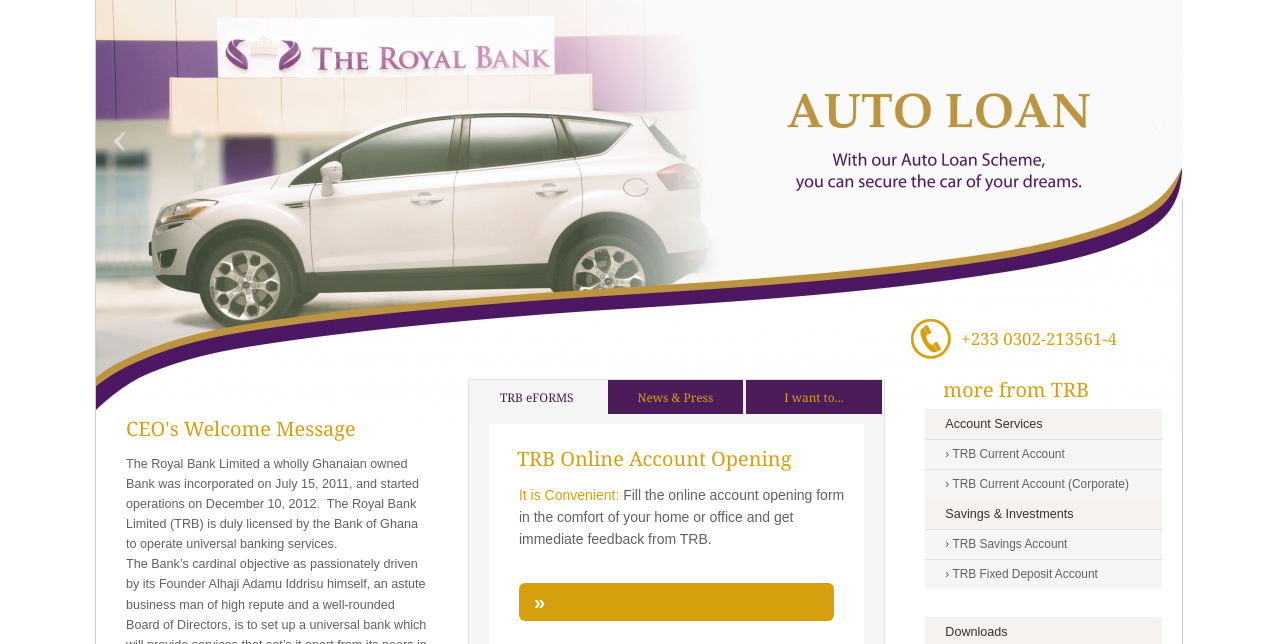
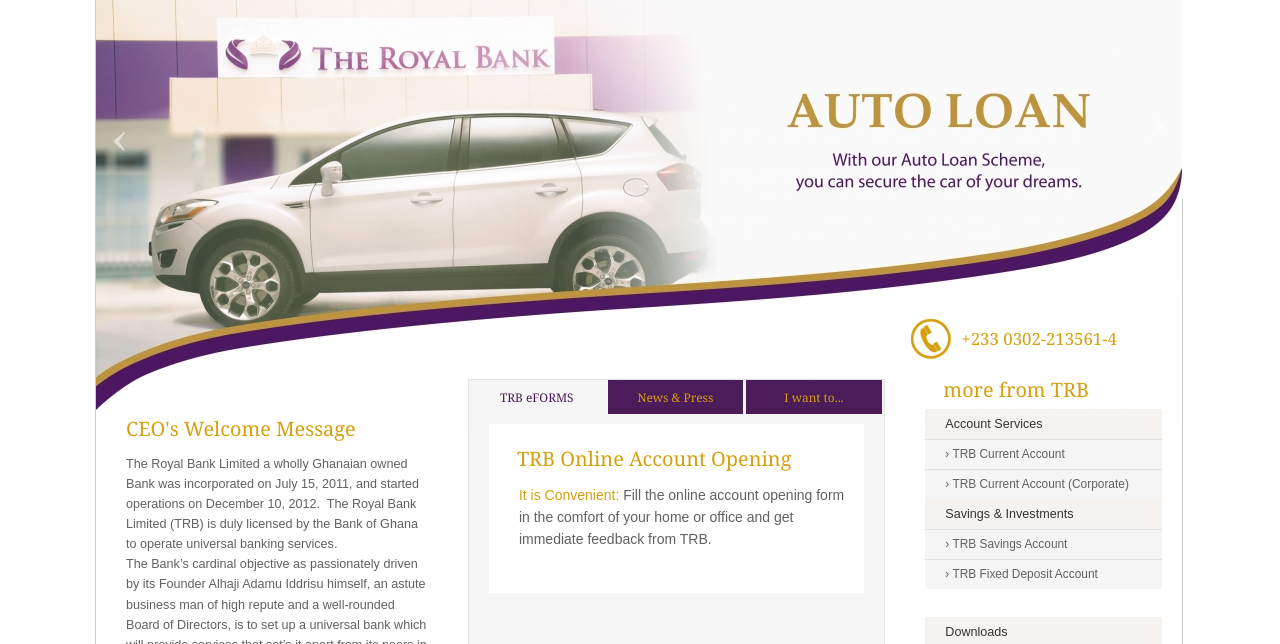
Before and after one commit to idbghana/idbghana.github.io, a plain HTML site: page index1.html in a window 1280 px wide. Shown: the part 136-780 px from the top of the page. Drawn offline with Linux system fonts and the light colour scheme.

Commit message:
fixed errors

```diff
--- a/index1.html
+++ b/index1.html
@@ -129,9 +129,9 @@
                             <ul style="list-style:none;" >
                             <li style="font-size:1em;">
 <span style="color:#d59f0e;">It is Convenient:</span> Fill the online account opening form in the comfort of your home or office and get immediate feedback from TRB.<br /><br />
-</li>
-</ul>
-<a href="eforms/personal.html" style="background-color:#d59f0e; color:#fff; font-size:15px; display:block; padding:3px 15px; font-weight:bold; margin:10px 20px 15px; border-radius:6px;" target="_blank"><span style="font-size:20px; padding:0; ">&raquo;</span></a></div>
+                            </li>
+                            </ul>
+                      </div>
 
 		        	</li>
 		        	<li id="newsPressTab">
```
Also changed, not shown: index.html (renamed from index.html.html).
